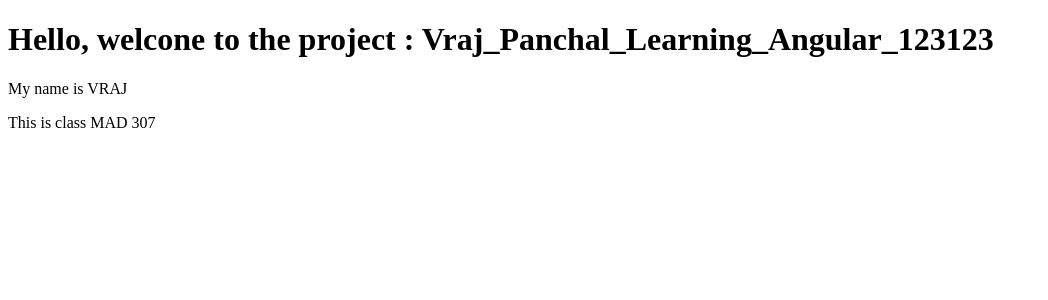
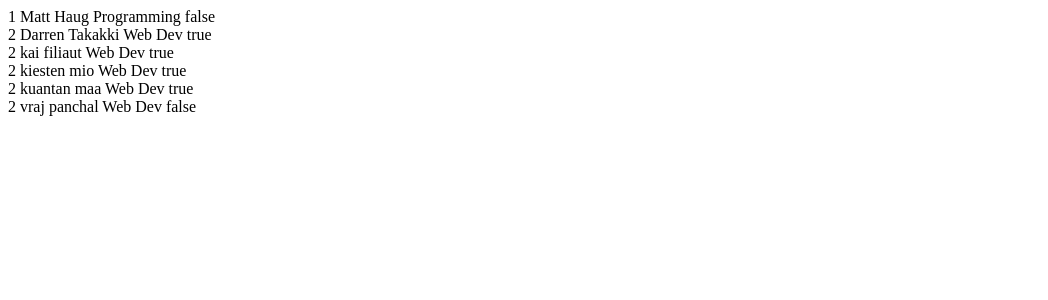
Before and after one commit to DARKSouL1607/-Vraj_Panchal_Learning_Angular, an Angular app: page / in a window 1280 px wide. Shown: the top 300 px of the page, without its empty margins (0-1048 px from the left). Built offline with nearby package versions, Linux system fonts and the light colour scheme.

Commit message:
added ngfor

```diff
--- a/src/app/app.component.html
+++ b/src/app/app.component.html
@@ -10,9 +10,19 @@
 <main class="main">
   <div class="content">
     <div class="left-side">
-      <h1>Hello, welcone to the project : {{ title }}</h1>
-      <p>My name is {{first_name}}</p>
-      <p>This is class {{class_code}}</p>
+      <div class="container">
+
+        <div *ngFor="let users of userList">
+
+          {{users.id}}
+          {{users.firstName}}
+          {{users.lastName}}
+          {{users.department}}
+          {{users.isAdmin}}
+
+        </div>
+      </div>
+
     </div>
     <div class="divider" role="separator" aria-label="Divider"></div>
   </div>
--- a/src/app/app.component.ts
+++ b/src/app/app.component.ts
@@ -1,10 +1,14 @@
 import { Component } from '@angular/core';
 import { RouterOutlet } from '@angular/router';
+import { User } from './models/user';
+import { CommonModule } from '@angular/common';
+
+
 
 @Component({
   selector: 'app-root',
   standalone: true,
-  imports: [RouterOutlet],
+  imports: [RouterOutlet, CommonModule],
   templateUrl: './app.component.html',
   styleUrl: './app.component.css'
 })
@@ -12,4 +16,36 @@ export class AppComponent {
   title = 'Vraj_Panchal_Learning_Angular_123123';
   first_name = 'VRAJ';
   class_code = 'MAD 307'
+
+  user1: User = {
+    id: 1, firstName: "Matt", lastName: "Haug",
+    department: "Programming", isAdmin: false
+  };
+  user2: User = {
+    id: 2, firstName: "Darren", lastName:
+      "Takakki", department: "Web Dev", isAdmin: true
+  };
+
+  user3: User = {
+    id: 2, firstName: "kai", lastName:
+      "filiaut", department: "Web Dev", isAdmin: true
+  };
+
+  user4: User = {
+    id: 2, firstName: "kiesten", lastName:
+      "mio", department: "Web Dev", isAdmin: true
+  };
+
+  user5: User = {
+    id: 2, firstName: "kuantan", lastName:
+      "maa", department: "Web Dev", isAdmin: true
+  };
+
+  user6: User = {
+    id: 2, firstName: "vraj", lastName:
+      "panchal", department: "Web Dev", isAdmin: false
+  };
+  //Can declare values either way
+  userList: User[] = [this.user1, this.user2, this.user3, this.user4, this.user5, this.user6,
+  ]
 }
```
Also changed, not shown: src/app/models/user.ts (+4 -4 lines).
